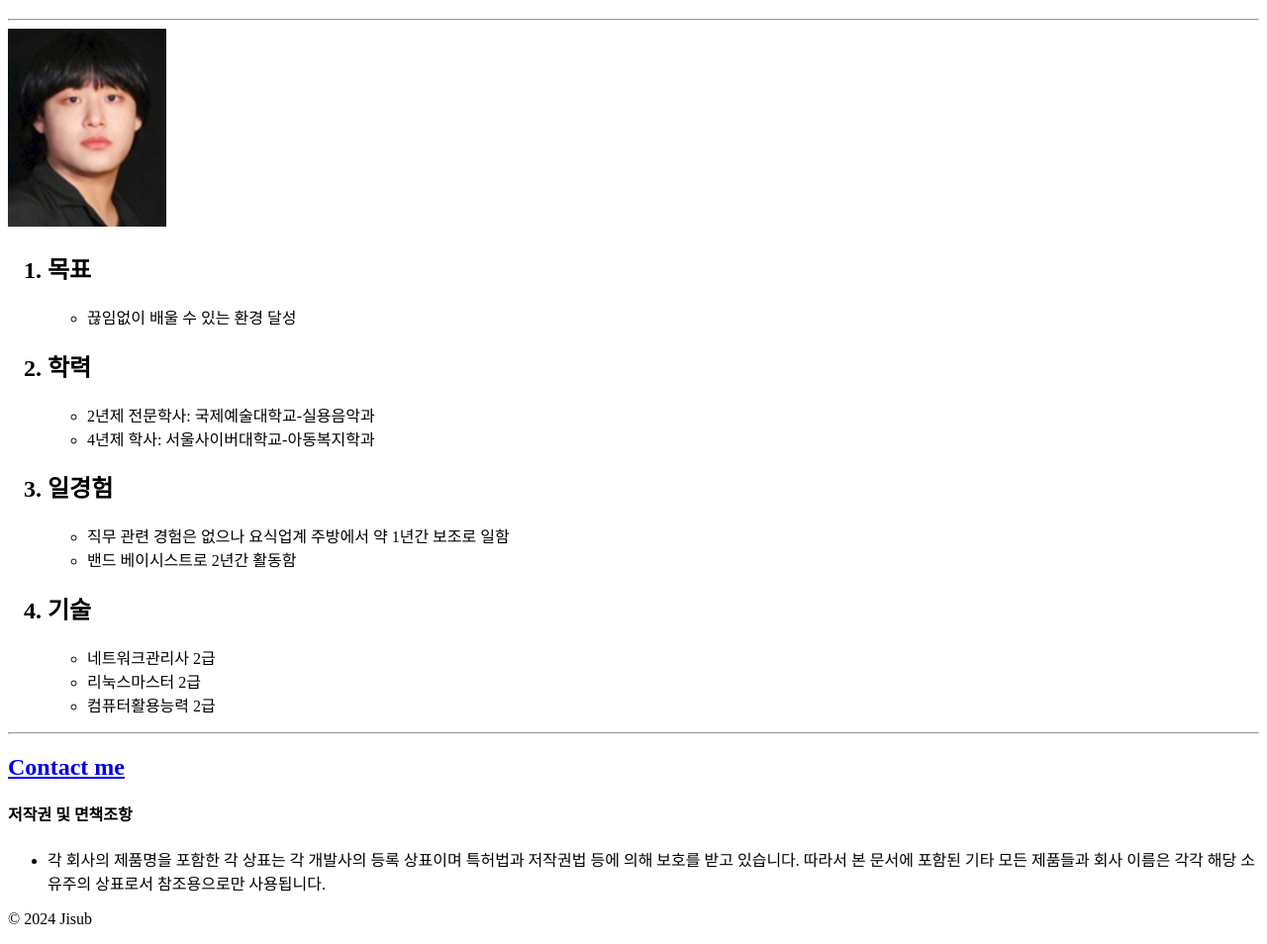
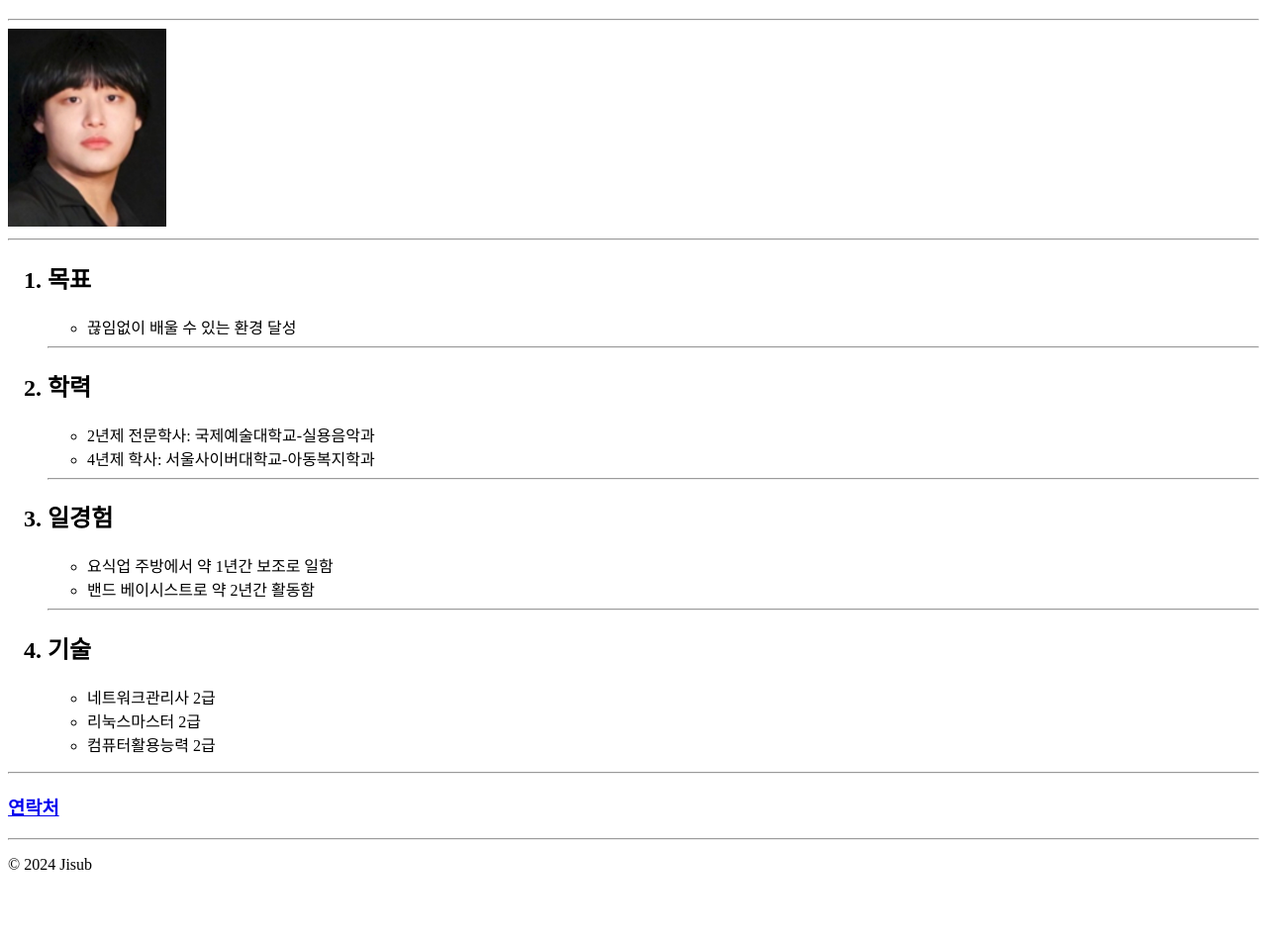
Before and after one commit to jisub0906/capstone-project-1, a plain HTML site: page index.html in a window 1280 px wide. Shown: the part 70-1024 px from the top of the page at 99% size. After the commit the page ends 969 px from the top, so only its background shows below. Drawn offline with Linux system fonts and the light colour scheme.

Commit message:
Add files via upload

```diff
--- a/index.html
+++ b/index.html
@@ -8,32 +8,33 @@
     <h1>이력서</h1>
     <hr />
     <img src="./assets/Images/JISUB.jpg" height="200" alt="Face"/>
+    <hr />
     <ol>
     <h2><li>목표</li></h2>
     <ul>
         <li>끊임없이 배울 수 있는 환경 달성</li>
     </ul>
+    <hr />
     <h2><li>학력</li></h2>
     <ul>
         <li>2년제 전문학사: 국제예술대학교-실용음악과</li>
         <li>4년제 학사: 서울사이버대학교-아동복지학과</li>
     </ul>
+    <hr />
     <h2><li>일경험</li></h2>
     <ul>
-    <li>직무 관련 경험은 없으나 요식업계 주방에서 약 1년간 보조로 일함</li><li>밴드 베이시스트로 2년간 활동함</li>
+    <li>요식업 주방에서 약 1년간 보조로 일함</li><li>밴드 베이시스트로 약 2년간 활동함</li>
     </ul>
+    <hr />
     <h2><li>기술</li></h2>
     <ul>
     <li>네트워크관리사 2급</li><li>리눅스마스터 2급</li><li>컴퓨터활용능력 2급</li>
     </ul>
     </ol>
     <hr />
-    <h2><a href="./public/Contact.html">Contact me</a></h2>
+    <h3><a href="./public/Contact.html">연락처</a></h3>
+    <hr />
     <article>
-        <h4>저작권 및 면책조항</h4>
-        <ul>
-          <li>각 회사의 제품명을 포함한 각 상표는 각 개발사의 등록 상표이며 특허법과 저작권법 등에 의해 보호를 받고 있습니다. 따라서 본 문서에 포함된 기타 모든 제품들과 회사 이름은 각각 해당 소유주의 상표로서 참조용으로만 사용됩니다.
-        </ul>
         <footer>
           <p>© 2024 Jisub</p>
         </footer>
```
Also changed, not shown: public/Contact.html (+3 -3 lines).
